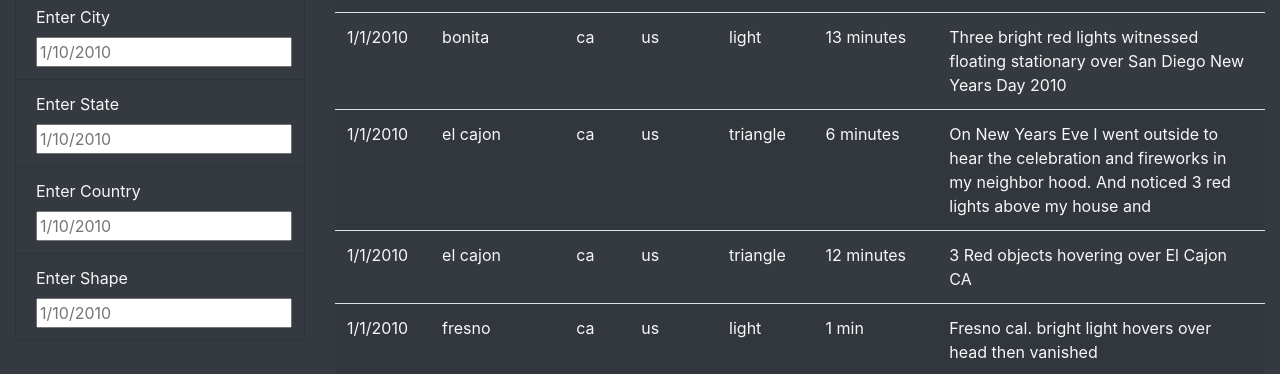
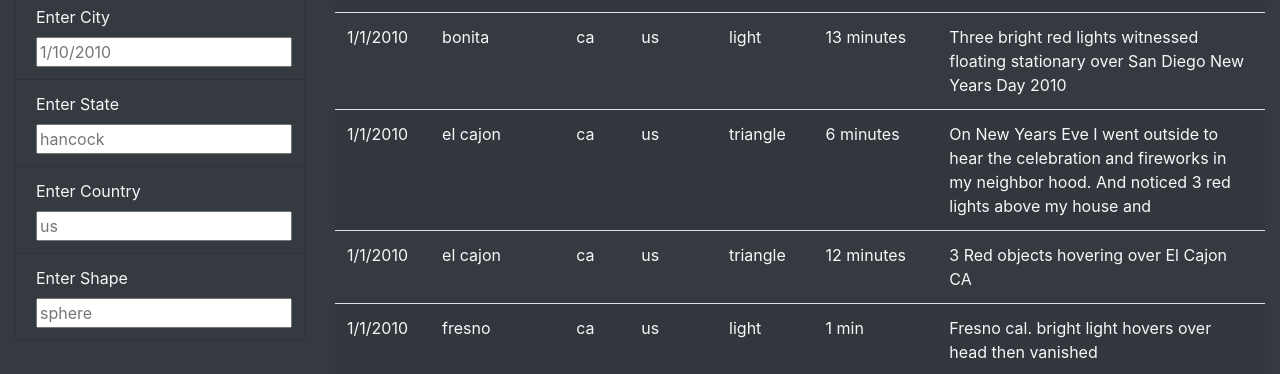
Before and after one commit to deklund76/UFOs, a plain HTML site: page index.html in a window 1280 px wide. Shown: the part 874-1248 px from the top of the page. Drawn offline with nearby package versions, Linux system fonts and the light colour scheme.

Commit message:
fixed placeholders

```diff
--- a/index.html
+++ b/index.html
@@ -58,15 +58,15 @@
                         </li>
                         <li class="list-group-item bg-dark">
                             <label for="date">Enter State</label>
-                            <input type="text" placeholder="1/10/2010" id="state" />
+                            <input type="text" placeholder="hancock" id="state" />
                         </li>
                         <li class="list-group-item bg-dark">
                             <label for="date">Enter Country</label>
-                            <input type="text" placeholder="1/10/2010" id="country" />
+                            <input type="text" placeholder="us" id="country" />
                         </li>
                         <li class="list-group-item bg-dark">
                             <label for="date">Enter Shape</label>
-                            <input type="text" placeholder="1/10/2010" id="shape" />
+                            <input type="text" placeholder="sphere" id="shape" />
                         </li>
                     </ul>
                 </div>
```
Also changed, not shown: static/js/app.js (line endings or trailing spaces).
